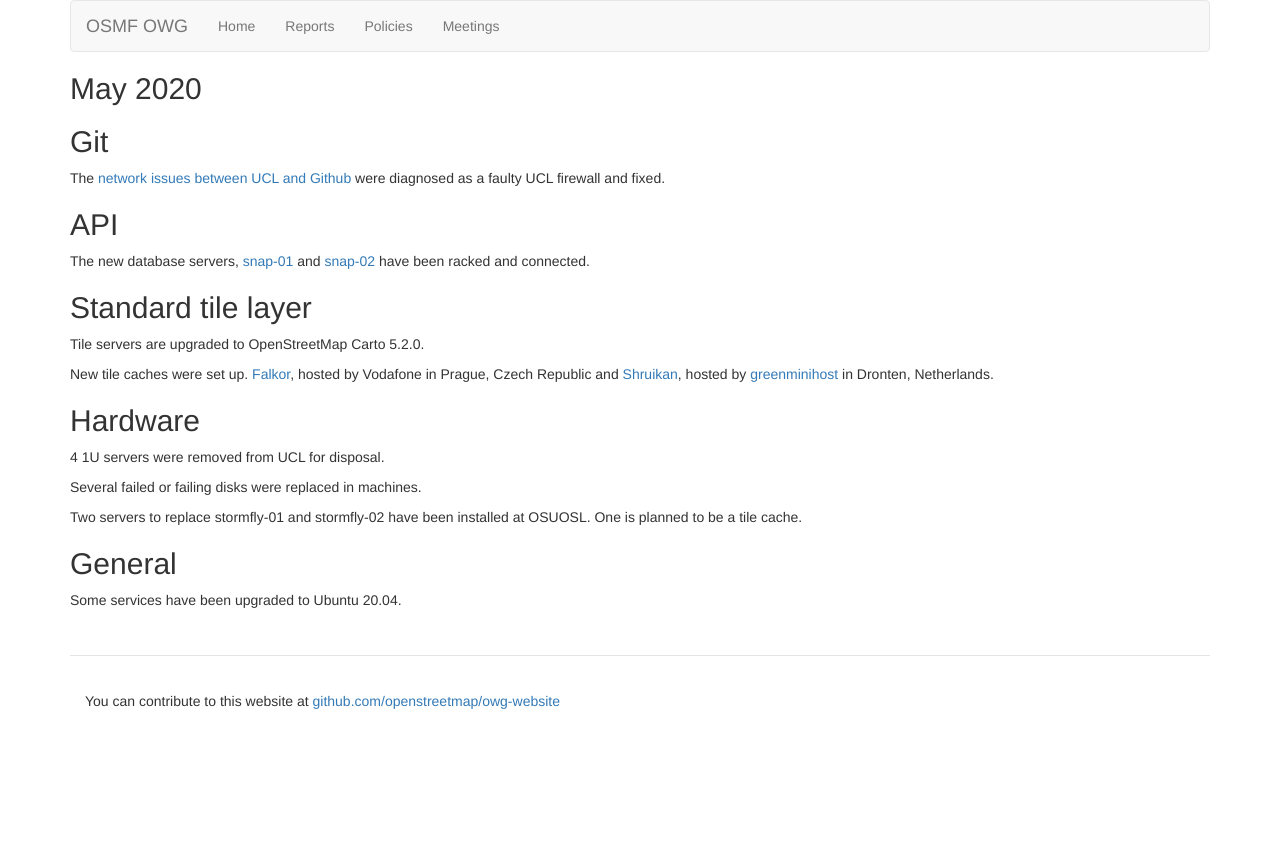
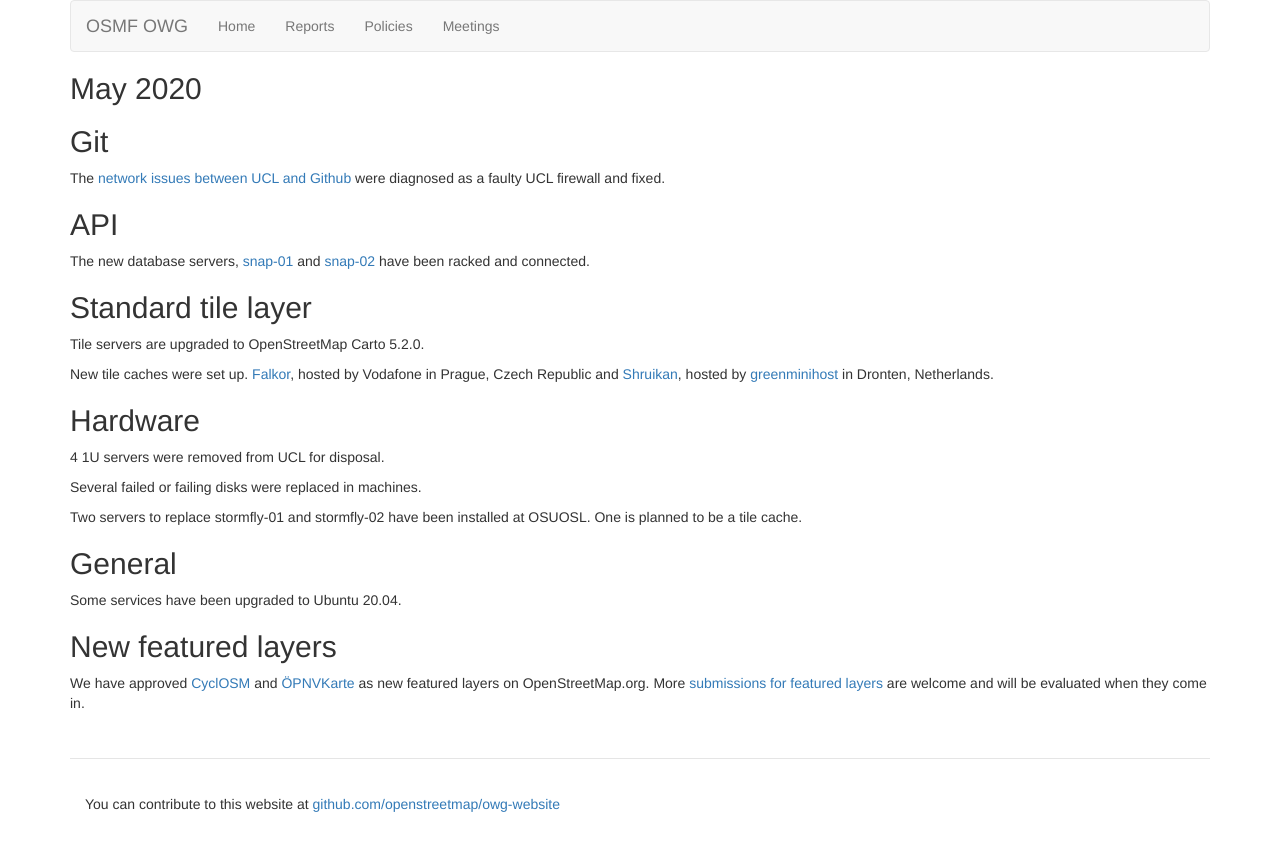
Before and after one commit to openstreetmap/owg-website, a Jekyll site: the page built from _posts/2020-05-01-may.md, in a window 1280 px wide. Shown: the top 851 px of the page. Built offline with Jekyll 4.4.1, drawn with Linux system fonts in a browser that asks for light colours.

Commit message:
Add featured layers to log

```diff
--- a/_posts/2020-05-01-may.md
+++ b/_posts/2020-05-01-may.md
@@ -29,3 +29,7 @@
 ## General
 
 Some services have been upgraded to Ubuntu 20.04.
+
+## New featured layers
+
+We have approved [CyclOSM](https://www.cyclosm.org/) and [ÖPNVKarte](http://xn--pnvkarte-m4a.de/) as new featured layers on OpenStreetMap.org. More [submissions for featured layers](https://operations.osmfoundation.org/policies/new-tile-layers/) are welcome and will be evaluated when they come in.
```
